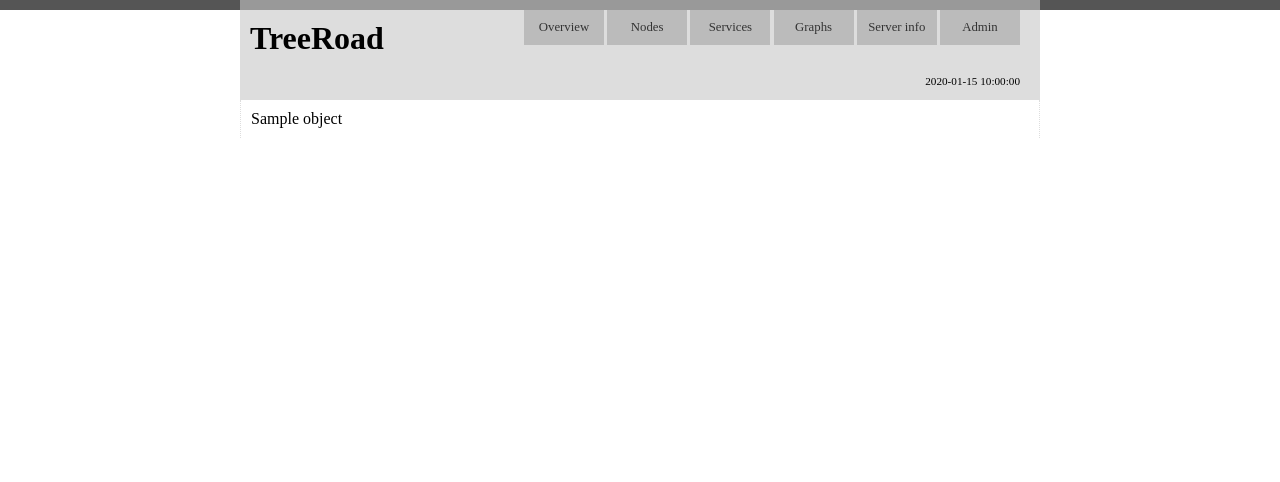
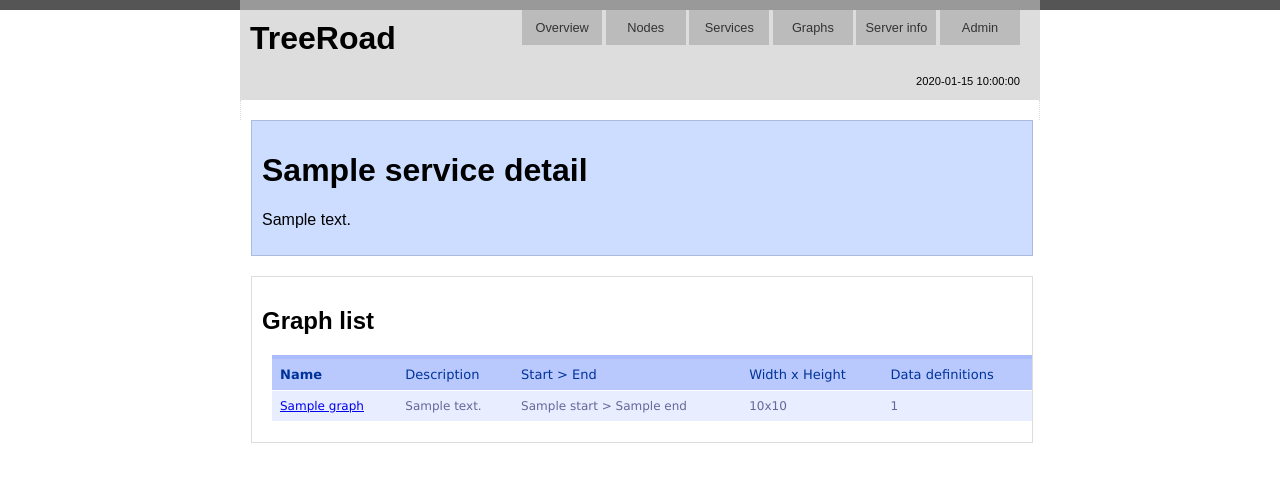
Before and after one commit to pstch/treeroad, a Python web app: template templates/treeroad/service_detail.html in a window 1280 px wide. Shown: the top 482 px of the page. Run offline with Jinja, Linux system fonts and the light colour scheme; the template is opened without the code that fills it: most values are stand-ins (such as "Sample title", 1, 10 or a date in 2020).

Commit message:
Improved all *_list templates, added real templates for node_detail and service_detail

```diff
--- a/templates/treeroad/node_list.html
+++ b/templates/treeroad/node_list.html
@@ -3,6 +3,8 @@
 {% block title %}TreeRoad node list{% endblock %}
 
 {% block content %}
+<h1>Node list</h1>
+<p>{{ object_list|length }} node{{ object_list|pluralize }}</p>
 <table>
   <tr>
     <th>Name</th>
--- a/templates/treeroad/service_detail.html
+++ b/templates/treeroad/service_detail.html
@@ -3,5 +3,31 @@
 {% block title %}TreeRoad - {{ object.name }}{% endblock %}
 
 {% block content %}
-{{ object }}
+<div class="block">
+<h1>{{ service.name }} detail</h1>
+<p>
+{{ service.description }}
+</p>
+</div>
+<div class="whiteblock">
+<h2>Graph list</h2>
+<table>
+  <tr>
+    <th>Name</th>
+    <th>Description</th>
+    <th>Start > End</th>
+    <th>Width x Height</th>
+    <th>Data definitions</th>
+  </tr>
+  {% for graph in service.graphs.all %}
+  <tr>
+    <td><a href="/treeroad/graph/{{ graph.id }}">{{ graph.name }}</a></td>
+    <td>{{ graph.description }}</td>
+    <td>{{ graph.start }} > {{ graph.end }}</td>
+    <td>{{ graph.width }}x{{ graph.height }}</td>
+    <td>{{ graph.defs.all|length }}</td>
+  </tr>
+  {% endfor %}
+</table>
+</div>
 {% endblock %}
--- a/templates/treeroad/service_list.html
+++ b/templates/treeroad/service_list.html
@@ -3,6 +3,8 @@
 {% block title %}TreeRoad service list{% endblock %}
 
 {% block content %}
+<h1>Service list</h1>
+<p>{{ object_list|length }} service{{ object_list|pluralize }}</p>
 <table>
   <tr>
     <th>Name</th>
--- a/templates/treeroad/style.css
+++ b/templates/treeroad/style.css
@@ -1,5 +1,7 @@
 body {
 	margin: 0;
+	font-family: Arial, Helvetica, sans-serif;
+	font-size:12pt;
 }
 
 body > #blackBar {
@@ -90,6 +92,22 @@ body > #content > .block {
 	border: 1px solid #ABD;
 	background-color: #CDF;
 	padding: 5px;
+	width: 760px;
+	margin-top: 10px;
+	margin-bottom: 10px;
+	padding: 10px;
+}
+body > #content > .whiteblock {
+	float: left;
+	border: 1px solid #DDD;
+	padding: 5px;
+	width: 760px;
+	margin-top: 10px;
+	margin-bottom: 10px;
+	padding: 10px;
+}
+body > #content > .block > table {
+	width: 720px;
 }
 table
 {
```
Also changed, not shown: templates/treeroad/graph_list.html (+8 -0 lines), templates/treeroad/node_detail.html (+26 -2 lines).
